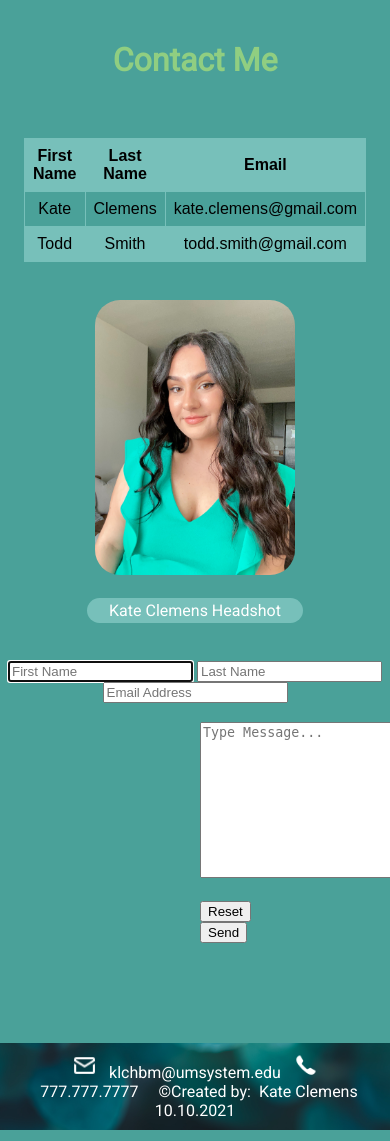
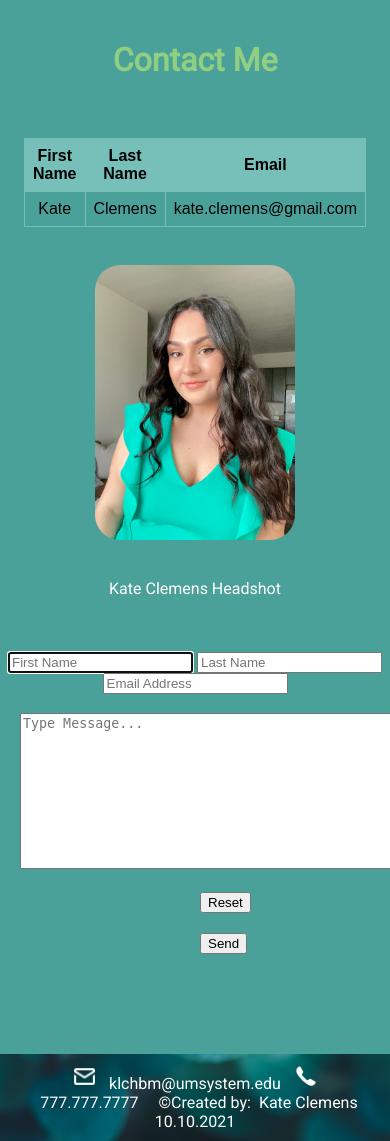
Before and after one commit to klchbm/klchbm.github.io, a PHP site: page /contact.html in a window 390 px wide; the page is wider, and only the part inside the window is pictured. Shown: the part 43-1184 px from the top of that part. Run offline with PHP 8.4, Linux system fonts and the light colour scheme.

Commit message:
Add files via upload

```diff
--- a/islt_7310/contact.css
+++ b/islt_7310/contact.css
@@ -57,4 +57,10 @@ figcaption {
     background-size: cover;
     padding: 10px;
     }
+    textarea{
+        margin-left: -180px;
+    }
+    #reset{
+        margin-bottom: 20px;
+    }
 }
--- a/islt_7310/contact.html
+++ b/islt_7310/contact.html
@@ -68,7 +68,7 @@ Tested:  10.10.2021; Passed on Safari and Chrome browsers
         <br>
         <br>
 
-<body>
+    <body>
 
         <h1>Contact Me</h1>
 
@@ -89,11 +89,6 @@ Tested:  10.10.2021; Passed on Safari and Chrome browsers
     <td>Clemens</td>
     <td>kate.clemens@gmail.com</td>
   </tr>
-  <tr>
-    <td>Todd</td>
-    <td>Smith</td>
-    <td>todd.smith@gmail.com</td>
-  </tr>
 </tbody>
 </table>
 
@@ -105,13 +100,13 @@ Tested:  10.10.2021; Passed on Safari and Chrome browsers
     <br>
     <br>
 
-    <figcaption class="center">Kate Clemens Headshot</figcaption>
+    <p class="center">Kate Clemens Headshot</p>
 
     <br>
     <br>
 
-    <form action="mailto:klchbm@umsystem.edu?Subject=Kate's%Portfolio%Website" method="post" enctype="text/plain">
-
+    <form action="mailto:klchbm@umsystem.edu?Subject=Kate's%Portfolio%Website" method="POST" target="_top" enctype="text/plain">
+    <!-- action="mailto:klchbm@umsystem.edu?Subject=Kate's%Portfolio%Website" method="post" enctype="text/plain" -->
         <input type="text" placeholder="First Name" autofocus required>
 
         <input type="text" placeholder="Last Name" tabindex="2" required>
@@ -122,13 +117,13 @@ Tested:  10.10.2021; Passed on Safari and Chrome browsers
         <br>
 
         <div>
-             <textarea rows="10" cols="55" type="text" placeholder="Type Message..." tabindex="4"  required></textarea>
+             <textarea rows="10" cols="55" placeholder="Type Message..." tabindex="4"  required></textarea>
         </div>
 
         <br>
 
         <div>
-            <button type="reset">Reset</button>
+            <button id="reset" type="reset">Reset</button>
             <button type="submit">Send</button>
         </div>
 
```
